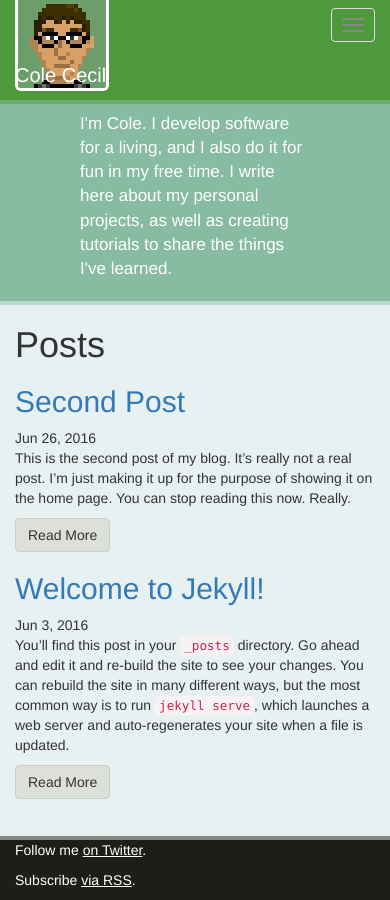
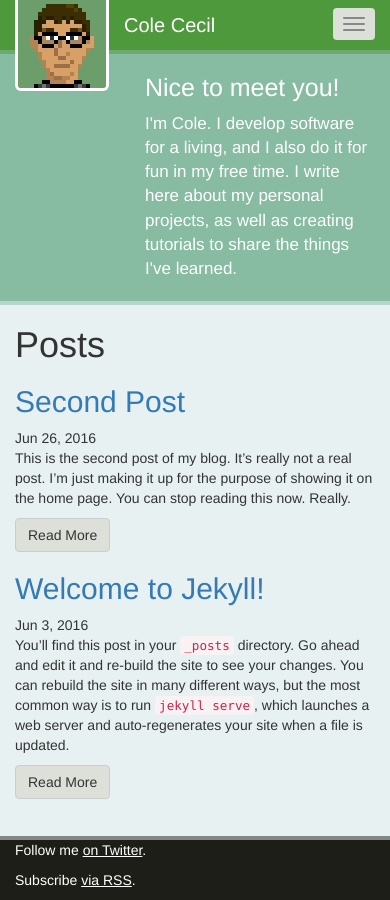
Before and after one commit to colececil/colececil.github.io, a Jekyll site: the page built from index.html, in a window 390 px wide. Built offline with Jekyll 4.4.1, drawn with Linux system fonts in a browser that asks for light colours.

Commit message:
Fixed some issues with the header.

```diff
--- a/_includes/header.html
+++ b/_includes/header.html
@@ -12,8 +12,8 @@
                 <a class="navbar-brand" href="{{site.baseurl}}/">
                     <img alt="Cole" src="{{site.baseurl}}/images/cole.jpg" class="img-rounded" />
                 </a>
+                <h1 class="navbar-text">{{site.title}}</h1>
             </div>
-            <h1 class="navbar-text">{{site.title}}</h1>
             <div class="collapse navbar-collapse" id="navbar-collapsible-area">
                 <ul class="nav navbar-nav navbar-right">
                     <li>
--- a/_sass/_base.scss
+++ b/_sass/_base.scss
@@ -5,6 +5,15 @@
         font-size: 20px;
         font-weight: normal;
         line-height: $line-height-computed;
+    }
+
+    .navbar-toggle {
+        background-color: $btn-default-bg;
+        border-style: none;
+    }
+
+    .navbar-toggle:hover {
+        background-color: darken($btn-default-bg, 10%);
     }
 }
 
@@ -22,7 +31,6 @@
         border-top: 0;
     }
 }
-
 
 main {
     header {
--- a/index.html
+++ b/index.html
@@ -4,7 +4,7 @@ layout: default
 <header>
     <div class="container">
         <div class="row">
-            <div class="col-xs-8 col-xs-offset-2">
+            <div class="col-xs-8 col-xs-offset-4 col-sm-8 col-sm-offset-2">
                 <h2>Nice to meet you!</h2>
                 <p>{{site.description}}</p>
             </div>
```
